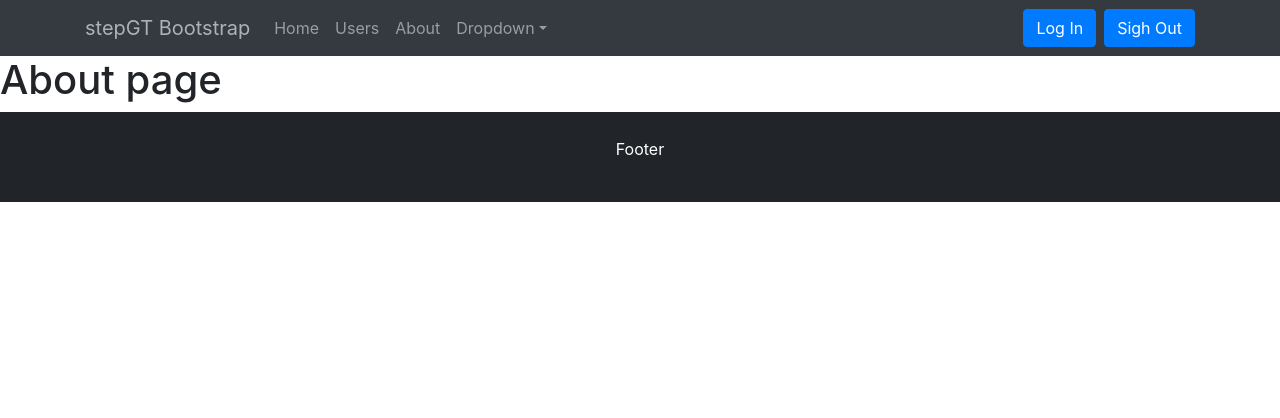
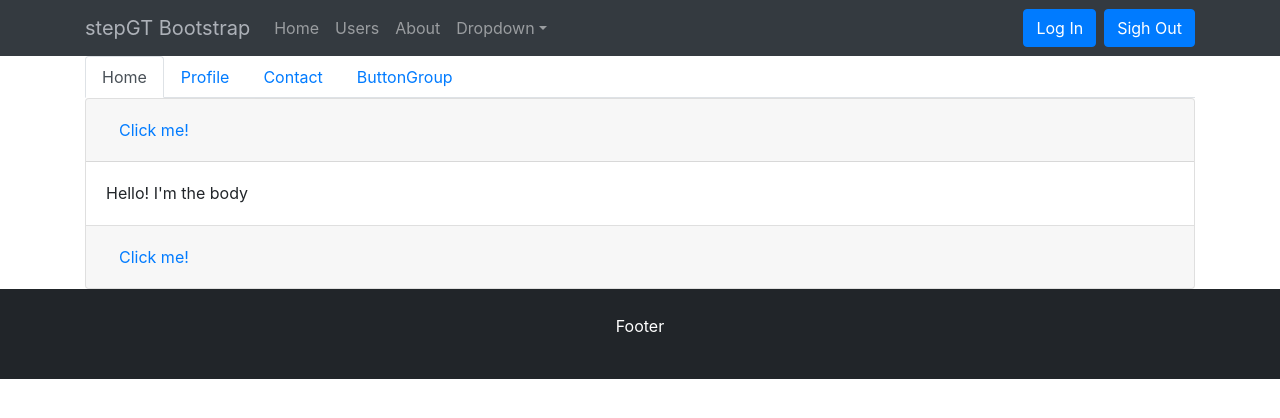
Before and after one commit to stepGT/this_react_bootstrap_site, a React (Create React App) app: page /about in a window 1280 px wide. Shown: the top 418 px of the page. Built offline with nearby package versions, Linux system fonts and the light colour scheme.

Commit message:
Added Tabs

```diff
--- a/src/About.jsx
+++ b/src/About.jsx
@@ -1,5 +1,103 @@
 import React from 'react'
+import { Container, Row, Col, Tabs, Tab, Form, Button, ButtonGroup, Accordion, Card } from 'react-bootstrap'
 
-export const About = () => {
-    return <h1>About page</h1>
-}
+export const About = () => (
+    <Container>
+        <Row>
+            <Col>
+                <Tabs defaultActiveKey="home" id="uncontrolled-tab-example">
+                    <Tab eventKey="home" title="Home">
+                        <Accordion defaultActiveKey="0">
+                            <Card>
+                                <Card.Header>
+                                    <Accordion.Toggle
+                                        as={Button}
+                                        variant="link"
+                                        eventKey="0">Click me!
+                        </Accordion.Toggle>
+                                </Card.Header>
+                                <Accordion.Collapse eventKey="0">
+                                    <Card.Body>Hello! I'm the body</Card.Body>
+                                </Accordion.Collapse>
+                            </Card>
+
+                            <Card>
+                                <Card.Header>
+                                    <Accordion.Toggle
+                                        as={Button}
+                                        variant="link"
+                                        eventKey="1">
+                                        Click me!
+                        </Accordion.Toggle>
+                                </Card.Header>
+                                <Accordion.Collapse eventKey="1">
+                                    <Card.Body>Hello! I'm another body</Card.Body>
+                                </Accordion.Collapse>
+                            </Card>
+                        </Accordion>
+                    </Tab>
+
+                    <Tab eventKey="profile" title="Profile">
+                        <p>Lorem ipsum dolor sit amet consectetur adipisicing elit.
+                        Vitae voluptatibus id eum deserunt maxime commodi
+                        totam cupiditate illo, quos consequuntur quam accusamus
+                        sit labore magni sapiente quis officiis temporibus minima?
+            </p>
+                        <p>Lorem ipsum dolor sit amet consectetur adipisicing elit.
+                        Vitae voluptatibus id eum deserunt maxime commodi
+                        totam cupiditate illo, quos consequuntur quam accusamus
+                        sit labore magni sapiente quis officiis temporibus minima?
+            </p>
+                        <p>Lorem ipsum dolor sit amet consectetur adipisicing elit.
+                        Vitae voluptatibus id eum deserunt maxime commodi
+                        totam cupiditate illo, quos consequuntur quam accusamus
+                        sit labore magni sapiente quis officiis temporibus minima?
+            </p>
+                    </Tab>
+
+                    <Tab eventKey="contact" title="Contact">
+                        <Form>
+                            <Form.Group controlId="exampleForm.ControlInput1">
+                                <Form.Label>Email address</Form.Label>
+                                <Form.Control type="email" placeholder="name@example.com" />
+                            </Form.Group>
+                            <Form.Group controlId="exampleForm.ControlSelect1">
+                                <Form.Label>Example select</Form.Label>
+                                <Form.Control as="select">
+                                    <option>1</option>
+                                    <option>2</option>
+                                    <option>3</option>
+                                    <option>4</option>
+                                    <option>5</option>
+                                </Form.Control>
+                            </Form.Group>
+                            <Form.Group controlId="exampleForm.ControlSelect2">
+                                <Form.Label>Example multiple select</Form.Label>
+                                <Form.Control as="select" multiple>
+                                    <option>1</option>
+                                    <option>2</option>
+                                    <option>3</option>
+                                    <option>4</option>
+                                    <option>5</option>
+                                </Form.Control>
+                            </Form.Group>
+                            <Form.Group controlId="exampleForm.ControlTextarea1">
+                                <Form.Label>Example textarea</Form.Label>
+                                <Form.Control as="textarea" rows={3} />
+                            </Form.Group>
+                            <Button variant="primary" type="submit">Submit</Button>
+                        </Form>
+                    </Tab>
+
+                    <Tab eventKey="buttongroup" title="ButtonGroup">
+                        <ButtonGroup aria-label="Basic example">
+                            <Button variant="secondary">Left</Button>
+                            <Button variant="secondary">Middle</Button>
+                            <Button variant="secondary">Right</Button>
+                        </ButtonGroup>
+                    </Tab>
+                </Tabs></Col>
+        </Row>
+    </Container>
+
+)
```
